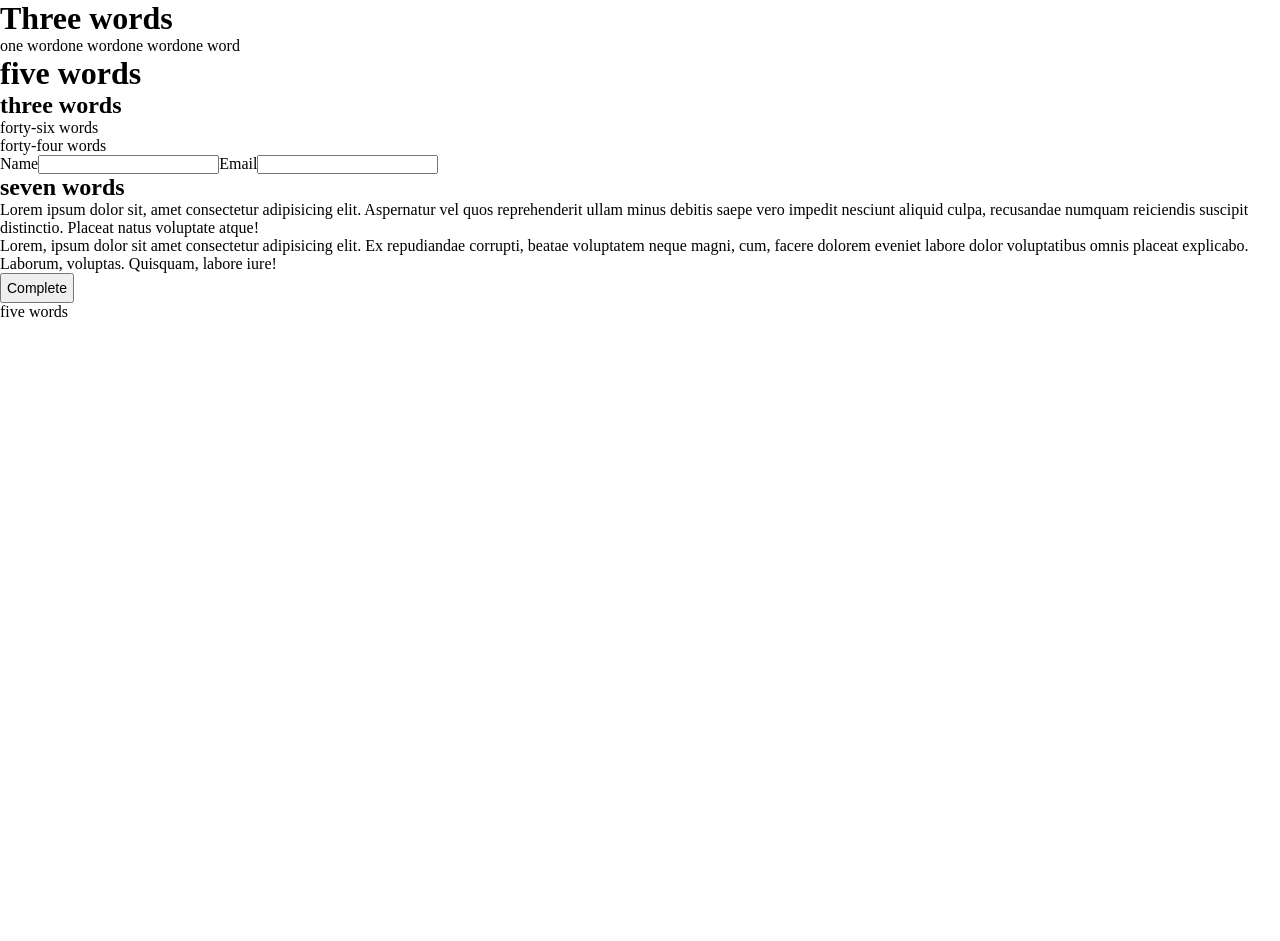
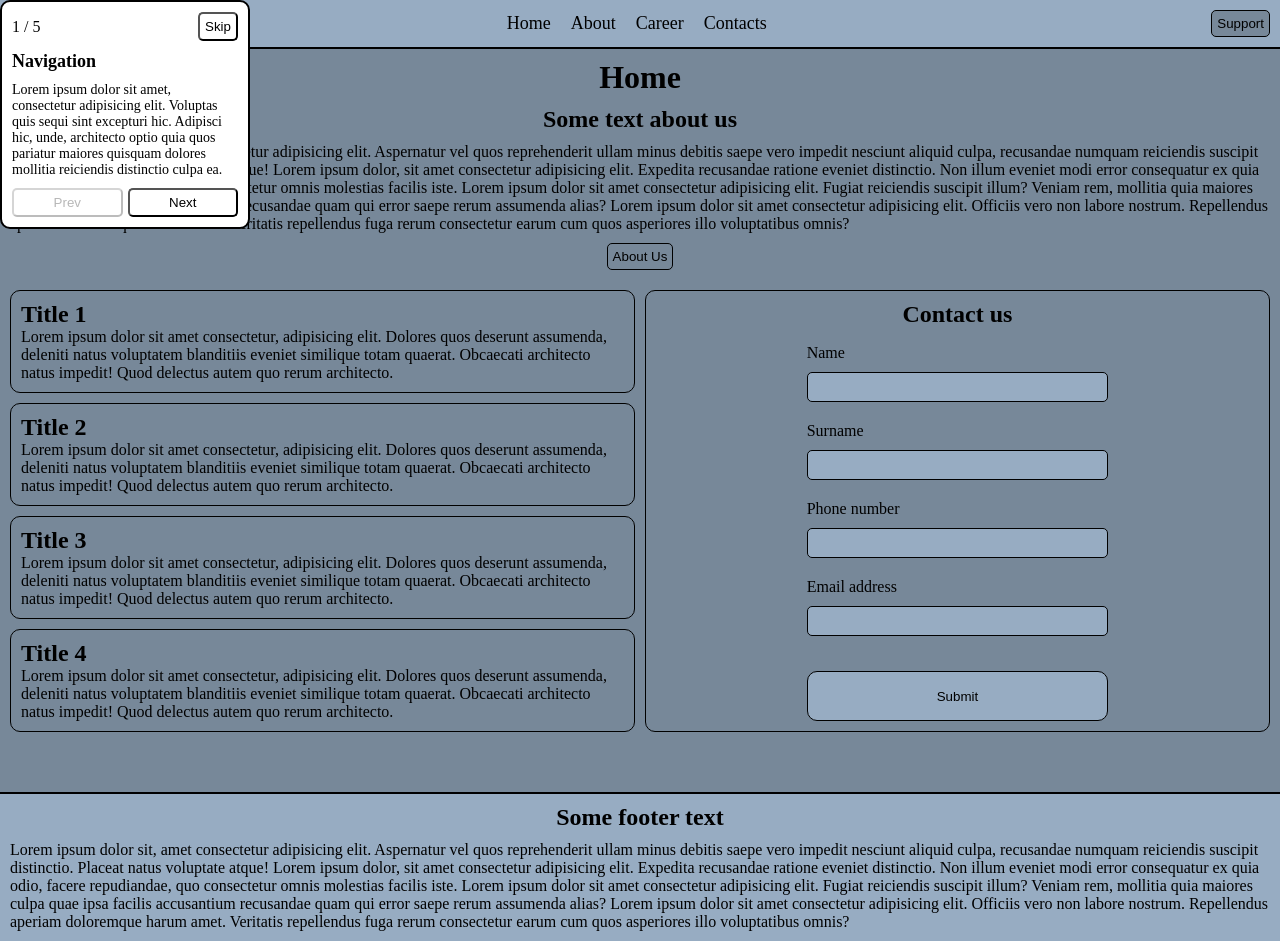
Before and after one commit to zakhariak/team-education, a React (Vite) app in the folder stepsDescription/: page / in a window 1280 px wide. Before the commit the page ends 800 px from the top, so only its background shows below. Built offline with nearby package versions, Linux system fonts and the light colour scheme.

Commit message:
Updated styles for page

```diff
--- a/stepsDescription/src/App.css
+++ /dev/null
@@ -1,4 +0,0 @@
-.button{
-  font-size: 14px;
-  padding: 5px;
-}
--- a/stepsDescription/src/App.jsx
+++ b/stepsDescription/src/App.jsx
@@ -1,47 +1,51 @@
 import { useEffect, useState } from "react";
-import "./App.css";
 import { useDescriptionTooltips } from "./useDescriptionTooltips";
+import { TooltipModal } from "./components/Modal";
+import styles from "./App.module.css";
+import { data } from "./assets/data";
 
 const list = [
   {
     id: "nav_with_desc",
-    label: "",
-    description: "",
+    label: "Navigation",
+    description:
+      "Lorem ipsum dolor sit amet, consectetur adipisicing elit. Voluptas quis sequi sint excepturi hic. Adipisci hic, unde, architecto optio quia quos pariatur maiores quisquam dolores mollitia reiciendis distinctio culpa ea.",
   },
   {
     id: "head_with_desc",
-    label: "",
-    description: "",
+    label: "Header",
+    description: "Some text",
   },
   {
     id: "button_wddddddasddith_desc",
     label: "",
-    description: "",
+    description: "Some text",
   },
   {
     id: "name_with_desc",
-    label: "",
-    description: "",
+    label: "Name input",
+    description: "Some text",
   },
   {
     id: "email_with_desc",
-    label: "",
-    description: "",
+    label: "Email input",
+    description: "Some text",
   },
   {
     id: "button_with_desc",
-    label: "",
-    description: "",
+    label: "Button",
+    description: "Some text",
   },
   {
     id: "button_wddddddith_desc",
     label: "",
-    description: "",
+    description: "Some text",
   },
 ];
 
 function App() {
   const [tooltipData, setTooltipData] = useState([]);
+  const [activeElementIndex, setActiveElementIndex] = useState(0);
   const elements = useDescriptionTooltips(list.map((item) => item.id));
 
   useEffect(() => {
@@ -55,57 +59,135 @@ function App() {
     );
   }, [elements]);
 
+  const updateActiveElement = (direction) => {
+    switch (direction) {
+      case "next":
+        setActiveElementIndex((prevState) => prevState + 1);
+        break;
+
+      case "prev":
+        setActiveElementIndex((prevState) => prevState - 1);
+        break;
+
+      case "skip":
+        setActiveElementIndex(undefined);
+        break;
+
+      default:
+        break;
+    }
+  };
+
   console.log(tooltipData);
 
   return (
     <>
-      <header>
-        <h1>Three words</h1>
-        <nav id="nav_with_desc">
-          <a>one word</a>
-          <a>one word</a>
-          <a>one word</a>
-          <a>one word</a>
+      <TooltipModal
+        activeElement={tooltipData[activeElementIndex]}
+        onNextStepClick={() => updateActiveElement("next")}
+        onPrevStepClick={() => updateActiveElement("prev")}
+        onSkipStepClick={() => updateActiveElement("skip")}
+        elementIndex={activeElementIndex}
+        maxIndex={tooltipData.length}
+      />
+      <header className={styles.header}>
+        <h1 className={styles.logo}>Logo</h1>
+        <nav className={styles.nav} id="nav_with_desc">
+          <a>Home</a>
+          <a>About</a>
+          <a>Сareer</a>
+          <a>Contacts</a>
         </nav>
+        <button className={styles.support_button}>Support</button>
       </header>
       <main>
-        <header id="head_with_desc">
-          <h1>five words</h1>
+        <header className={styles.main_header} id="head_with_desc">
+          <h1>Home</h1>
         </header>
-        <section>
-          <h2>three words</h2>
-          <p>forty-six words</p>
-          <p>forty-four words</p>
-          <label id="name_with_desc">
-            Name
-            <input type="text" />
-          </label>
-          <label id="email_with_desc">
-            Email
-            <input type="text" />
-          </label>
-        </section>
-        <section>
-          <h2>seven words</h2>
-          <p>
-            Lorem ipsum dolor sit, amet consectetur adipisicing elit. Aspernatur
-            vel quos reprehenderit ullam minus debitis saepe vero impedit
-            nesciunt aliquid culpa, recusandae numquam reiciendis suscipit
-            distinctio. Placeat natus voluptate atque!
-          </p>
-          <p>
-            Lorem, ipsum dolor sit amet consectetur adipisicing elit. Ex
-            repudiandae corrupti, beatae voluptatem neque magni, cum, facere
-            dolorem eveniet labore dolor voluptatibus omnis placeat explicabo.
-            Laborum, voluptas. Quisquam, labore iure!
-          </p>
-          <button className="button" id="button_with_desc">
-            Complete
+
+        <section className={styles.info_section}>
+          <h2>{data.infoData.title}</h2>
+          <p>{data.infoData.description}</p>
+          <button className={styles.info_button} id="button_with_desc">
+            About Us
           </button>
         </section>
+
+        <div className={styles.middle_container}>
+          <section className={styles.card_section}>
+            {data.cardData.map((item) => {
+              return (
+                <div className={styles.card}>
+                  <h2>{item.title}</h2>
+                  <p>{item.description}</p>
+                </div>
+              );
+            })}
+          </section>
+
+          <section className={styles.form_container}>
+            <form className={styles.form} action="#">
+              <h2>Contact us</h2>
+              <div className={styles.form_inputs}>
+                <div className={styles.form_group}>
+                  <label id="name_with_desc" for="firstName">
+                    Name
+                  </label>
+                  <input
+                    className={styles.form_input}
+                    type="text"
+                    id="firstName"
+                    name="firstName"
+                    required
+                  />
+                </div>
+                <div className={styles.form_group}>
+                  <label for="lastName">Surname</label>
+                  <input
+                    className={styles.form_input}
+                    type="text"
+                    id="lastName"
+                    name="lastName"
+                    required
+                  />
+                </div>
+                <div className={styles.form_group}>
+                  <label for="phone">Phone number</label>
+                  <input
+                    className={styles.form_input}
+                    type="tel"
+                    id="phone"
+                    name="phone"
+                    required
+                  />
+                </div>
+                <div className={styles.form_group}>
+                  <label id="email_with_desc" for="email">
+                    Email address
+                  </label>
+                  <input
+                    className={styles.form_input}
+                    type="email"
+                    id="email"
+                    name="email"
+                    required
+                  />
+                </div>
+              </div>
+              <button
+                id="button_with_desc"
+                className={styles.form_button}
+                type="submit"
+              >
+                Submit
+              </button>
+            </form>
+          </section>
+        </div>
       </main>
-      <footer>
-        <p>five words</p>
+      <footer className={styles.footer}>
+        <h2>{data.footerData.title}</h2>
+        <p>{data.footerData.description}</p>
       </footer>
     </>
   );
--- /dev/null
+++ b/stepsDescription/src/App.module.css
@@ -0,0 +1,124 @@
+body {
+  background-color: lightslategray;
+}
+.header {
+  width: 100%;
+  display: flex;
+  align-items: center;
+  justify-content: space-between;
+  padding: 10px;
+  background-color: rgb(151, 172, 194);
+  border-bottom: 2px solid black;
+}
+
+.logo {
+  font-size: 24px;
+}
+
+.nav {
+  display: flex;
+  font-size: 18px;
+  column-gap: 20px;
+}
+
+.info_button,
+.support_button {
+  cursor: pointer;
+  background-color: lightslategray;
+  border: 1px solid black;
+  padding: 5px;
+  border-radius: 5px;
+}
+
+main {
+  padding: 10px;
+}
+
+.main_header {
+  display: flex;
+  justify-content: center;
+  margin-bottom: 10px;
+}
+
+.info_section {
+  display: flex;
+  flex-direction: column;
+  align-items: center;
+  row-gap: 10px;
+}
+
+.middle_container {
+  display: flex;
+  justify-content: space-between;
+  margin-top: 20px;
+  column-gap: 10px;
+}
+
+.card_section {
+  display: flex;
+  width: 50%;
+  flex-direction: column;
+  justify-content: space-evenly;
+  gap: 10px;
+}
+
+.card {
+  border: 1px solid black;
+  border-radius: 10px;
+  padding: 10px;
+  height: 100%;
+}
+
+.form_container {
+  width: 50%;
+  border: 1px solid black;
+  border-radius: 10px;
+  padding: 10px;
+}
+
+.form_group {
+  display: flex;
+  width: auto;
+  flex-direction: column;
+  row-gap: 10px;
+  margin-bottom: 20px;
+}
+
+.form {
+  height: 100%;
+  display: flex;
+  flex-direction: column;
+  justify-content: space-between;
+  align-items: center;
+}
+
+.form_inputs {
+  width: 50%;
+}
+
+.form_input {
+  height: 30px;
+  border-radius: 5px;
+  padding: 0 10px;
+  border: 1px solid black;
+  background-color: rgb(151, 172, 194);
+}
+
+.form_button {
+  width: 50%;
+  height: 50px;
+  background-color: rgb(151, 172, 194);
+  border: 1px solid black;
+  border-radius: 10px;
+}
+
+.footer {
+  margin-top: 50px;
+  padding: 10px;
+  display: flex;
+  flex-direction: column;
+  align-items: center;
+  row-gap: 10px;
+  background-color: rgb(151, 172, 194);
+  border-top: 2px solid black;
+}
--- /dev/null
+++ b/stepsDescription/src/assets/data.jsx
@@ -0,0 +1,34 @@
+export const data = {
+  cardData: [
+    {
+      title: "Title 1",
+      description:
+        "Lorem ipsum dolor sit amet consectetur, adipisicing elit. Dolores quos deserunt assumenda, deleniti natus voluptatem blanditiis eveniet similique totam quaerat. Obcaecati architecto natus impedit! Quod delectus autem quo rerum architecto.",
+    },
+    {
+      title: "Title 2",
+      description:
+        "Lorem ipsum dolor sit amet consectetur, adipisicing elit. Dolores quos deserunt assumenda, deleniti natus voluptatem blanditiis eveniet similique totam quaerat. Obcaecati architecto natus impedit! Quod delectus autem quo rerum architecto.",
+    },
+    {
+      title: "Title 3",
+      description:
+        "Lorem ipsum dolor sit amet consectetur, adipisicing elit. Dolores quos deserunt assumenda, deleniti natus voluptatem blanditiis eveniet similique totam quaerat. Obcaecati architecto natus impedit! Quod delectus autem quo rerum architecto.",
+    },
+    {
+      title: "Title 4",
+      description:
+        "Lorem ipsum dolor sit amet consectetur, adipisicing elit. Dolores quos deserunt assumenda, deleniti natus voluptatem blanditiis eveniet similique totam quaerat. Obcaecati architecto natus impedit! Quod delectus autem quo rerum architecto.",
+    },
+  ],
+  infoData: {
+    title: "Some text about us",
+    description:
+      "Lorem ipsum dolor sit, amet consectetur adipisicing elit. Aspernatur  vel quos reprehenderit ullam minus debitis saepe vero impedit  nesciunt aliquid culpa, recusandae numquam reiciendis suscipit  distinctio. Placeat natus voluptate atque! Lorem ipsum dolor, sit amet consectetur adipisicing elit. Expedita recusandae ratione eveniet distinctio. Non illum eveniet modi error consequatur ex quia odio, facere repudiandae, quo consectetur omnis molestias facilis iste. Lorem ipsum dolor sit amet consectetur adipisicing elit. Fugiat reiciendis suscipit illum? Veniam rem, mollitia quia maiores culpa quae ipsa facilis accusantium recusandae quam qui error saepe rerum assumenda alias? Lorem ipsum dolor sit amet consectetur adipisicing elit. Officiis vero non labore nostrum. Repellendus aperiam doloremque harum amet. Veritatis repellendus fuga rerum consectetur earum cum quos asperiores illo voluptatibus omnis?",
+  },
+  footerData: {
+    title: "Some footer text",
+    description:
+      "Lorem ipsum dolor sit, amet consectetur adipisicing elit. Aspernatur  vel quos reprehenderit ullam minus debitis saepe vero impedit  nesciunt aliquid culpa, recusandae numquam reiciendis suscipit  distinctio. Placeat natus voluptate atque! Lorem ipsum dolor, sit amet consectetur adipisicing elit. Expedita recusandae ratione eveniet distinctio. Non illum eveniet modi error consequatur ex quia odio, facere repudiandae, quo consectetur omnis molestias facilis iste. Lorem ipsum dolor sit amet consectetur adipisicing elit. Fugiat reiciendis suscipit illum? Veniam rem, mollitia quia maiores culpa quae ipsa facilis accusantium recusandae quam qui error saepe rerum assumenda alias? Lorem ipsum dolor sit amet consectetur adipisicing elit. Officiis vero non labore nostrum. Repellendus aperiam doloremque harum amet. Veritatis repellendus fuga rerum consectetur earum cum quos asperiores illo voluptatibus omnis?",
+  },
+};
--- /dev/null
+++ b/stepsDescription/src/components/Modal/index.jsx
@@ -0,0 +1,41 @@
+import React from "react";
+import styles from "./styles.module.css";
+
+export const TooltipModal = ({
+  activeElement,
+  onNextStepClick,
+  onPrevStepClick,
+  onSkipStepClick,
+  elementIndex,
+  maxIndex,
+}) => {
+  console.log(activeElement);
+  if (!activeElement) return null;
+
+  return (
+    <div className={styles.container}>
+      <div className={styles.top_container}>
+        <div className={styles.counter}>{`${
+          elementIndex + 1
+        } / ${maxIndex}`}</div>
+        <button className={styles.skip_button} onClick={onSkipStepClick}>
+          Skip
+        </button>
+      </div>
+      <h2 className={styles.title}>{activeElement.label}</h2>
+      <p className={styles.description}>{activeElement.description}</p>
+      <div className={styles.button_container}>
+        <button
+          className={styles.prev_button}
+          onClick={onPrevStepClick}
+          disabled={!elementIndex}
+        >
+          Prev
+        </button>
+        <button className={styles.next_button} onClick={onNextStepClick}>
+          {maxIndex === elementIndex + 1 ? "Close" : "Next"}
+        </button>
+      </div>
+    </div>
+  );
+};
--- /dev/null
+++ b/stepsDescription/src/components/Modal/styles.module.css
@@ -0,0 +1,48 @@
+.container {
+  width: 250px;
+  background-color: white;
+  border-radius: 10px;
+  border: 2px solid black;
+  padding: 10px;
+
+  position: absolute;
+  top: 0;
+  left: 0;
+
+  display: flex;
+  flex-direction: column;
+  row-gap: 10px;
+}
+
+.top_container{
+    display: flex;
+    align-items: center;
+    justify-content: space-between;
+}
+
+.title {
+  font-size: 18px;
+}
+
+.description {
+  font-size: 14px;
+}
+
+.button_container {
+  display: flex;
+  column-gap: 5px;
+}
+
+.skip_button,
+.prev_button,
+.next_button {
+  cursor: pointer;
+  background-color: white;
+  padding: 5px;
+  border-radius: 5px;
+}
+
+.prev_button,
+.next_button {
+  width: 100%;
+}
```
Also changed, not shown: stepsDescription/src/useDescriptionTooltips.jsx (line endings or trailing spaces).
